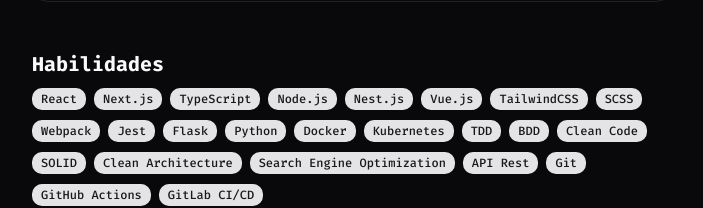
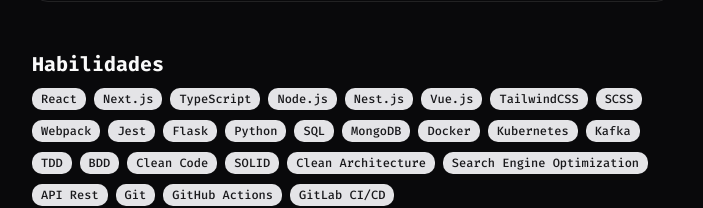
Before and after one commit to h3rmel/portfolio, a Next.js app: page / in a window 1280 px wide. Shown: the part 1340-1548 px from the top of the page, without its empty margins (288-991 px from the left). Built offline with nearby package versions, Linux system fonts and the light colour scheme.

Commit message:
feat: add missing skills

```diff
--- a/src/constants/data.ts
+++ b/src/constants/data.ts
@@ -118,8 +118,11 @@ export const DATA = {
         'Jest',
         'Flask',
         'Python',
+        'SQL',
+        'MongoDB',
         'Docker',
         'Kubernetes',
+        'Kafka',
         'TDD',
         'BDD',
         'Clean Code',
```
